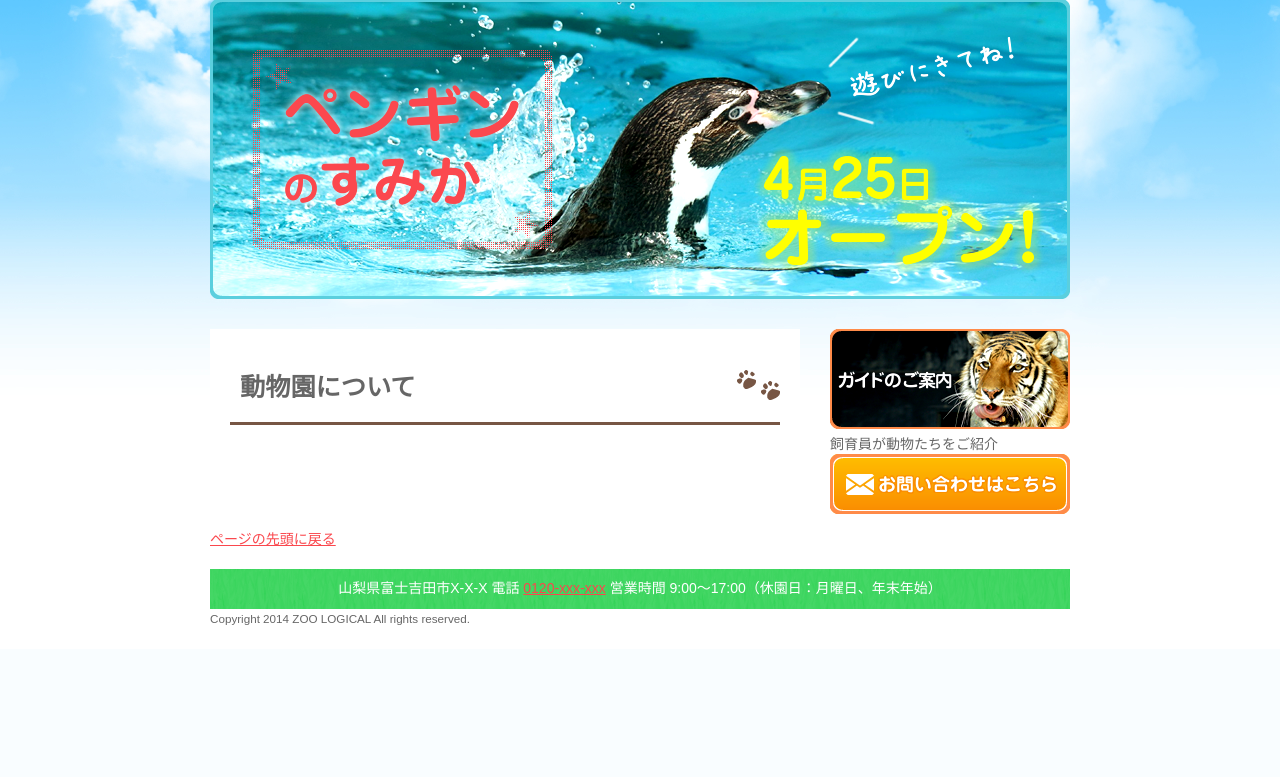
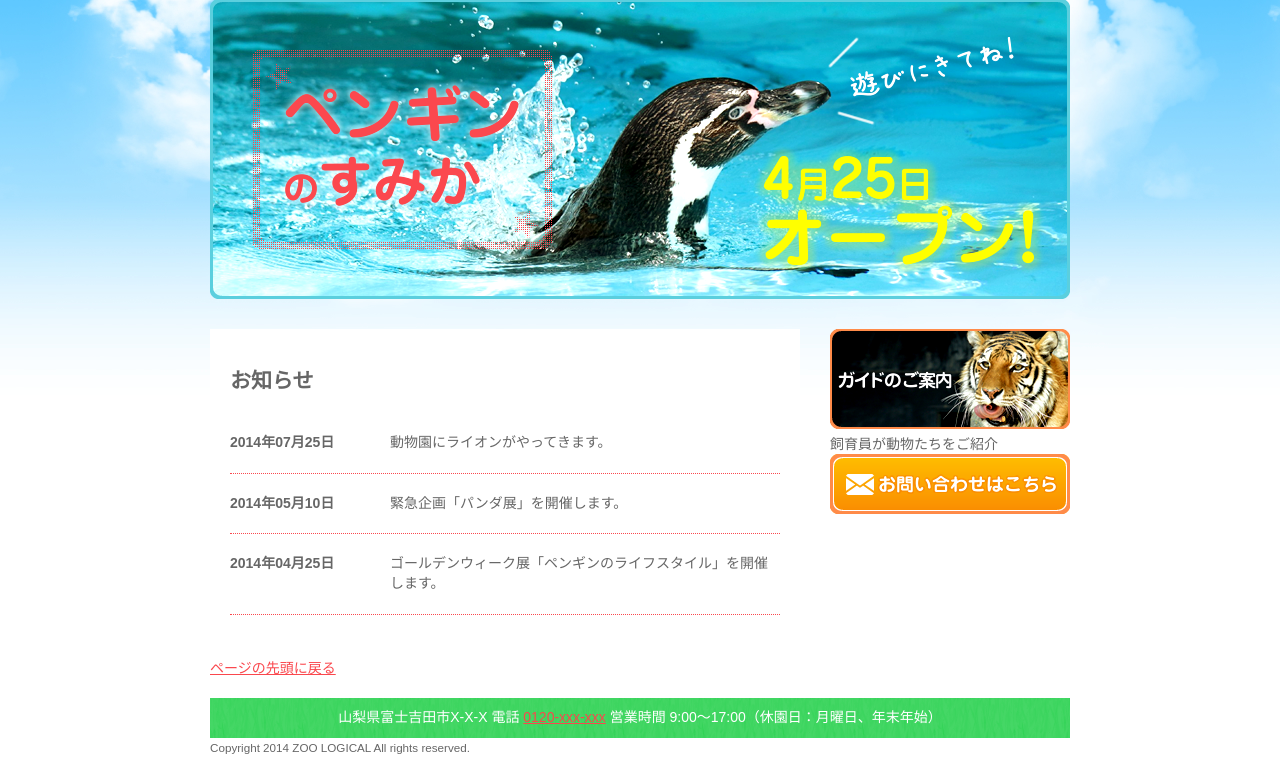
Before and after one commit to miiitaka/web-study, a PHP site: page / in a window 1280 px wide. Shown: the part 201-978 px from the top of the page. Before the commit the page ends 826 px from the top, so only its background shows below. Run offline with PHP 8.4, Linux system fonts and the light colour scheme.

Commit message:
2018.02.08 commit

```diff
--- a/lesson1/css/common.css
+++ b/lesson1/css/common.css
@@ -111,7 +111,7 @@ address {
 #graphic ul li.now {
 	display: block;
 }
-#news ul li time {
+.contents-news li time {
 	display: inline-block;
 	width: 160px;
 	font-weight: bold;
--- a/lesson1/css/style.css
+++ b/lesson1/css/style.css
@@ -83,3 +83,14 @@ main h1 {
   margin-bottom: 30px;
   padding: 0 40px 20px 10px;
 }
+
+.contents-news {
+  list-style: none;
+  padding-left: 0;
+}
+
+.contents-news li {
+  border-bottom: 1px dotted #fb484e;
+  padding: 20px 0 20px 160px;
+  text-indent: -160px;
+}
--- a/lesson1/index.html
+++ b/lesson1/index.html
@@ -5,6 +5,7 @@
 <title>ZOO LOGICAL</title>
 <link rel="stylesheet" href="css/common.css">
 <link rel="stylesheet" href="css/style.css">
+<link rel="stylesheet" href="css/responsive.css" media="screen and (max-width: 480px)">
 </head>
 <body>
   <header>
@@ -26,7 +27,7 @@
 
   <nav class="nav-breadcrumb" id="graphic">
     <ul>
-      <li><img class="image1" src="images/graphic1.png" width="860" height="300" alt="「ペンギンのすみか」が4月25日にオープン！遊びに来てね！"></li>
+      <li class="now"><img class="image1" src="images/graphic1.png" width="860" height="300" alt="「ペンギンのすみか」が4月25日にオープン！遊びに来てね！"></li>
       <li><img class="image2" src="images/graphic2.png" width="860" height="300" alt="ZOO LOGICALにパンダが登場！5月10日から6月29日まで"></li>
       <li><img class="image3" src="images/graphic3.png" width="860" height="300" alt="トラさんが「みんなの来場を待ってるよ！」と言っている。"></li>
     </ul>
@@ -34,9 +35,14 @@
 
   <div class="contents">
     <main>
-      <article>
-        <h1>動物園について</h1>
-      </article>
+      <section>
+        <h2>お知らせ</h2>
+        <ul class="contents-news">
+          <li><time datetime="2014-07-25">2014年07月25日</time>動物園にライオンがやってきます。</li>
+          <li><time datetime="2014-05-10">2014年05月10日</time>緊急企画「パンダ展」を開催します。</li>
+          <li><time datetime="2014-04-25">2014年04月25日</time>ゴールデンウィーク展「ペンギンのライフスタイル」を開催します。</li>
+        </ul>
+      </section>
     </main>
 
     <section class="contents-sub">
```
